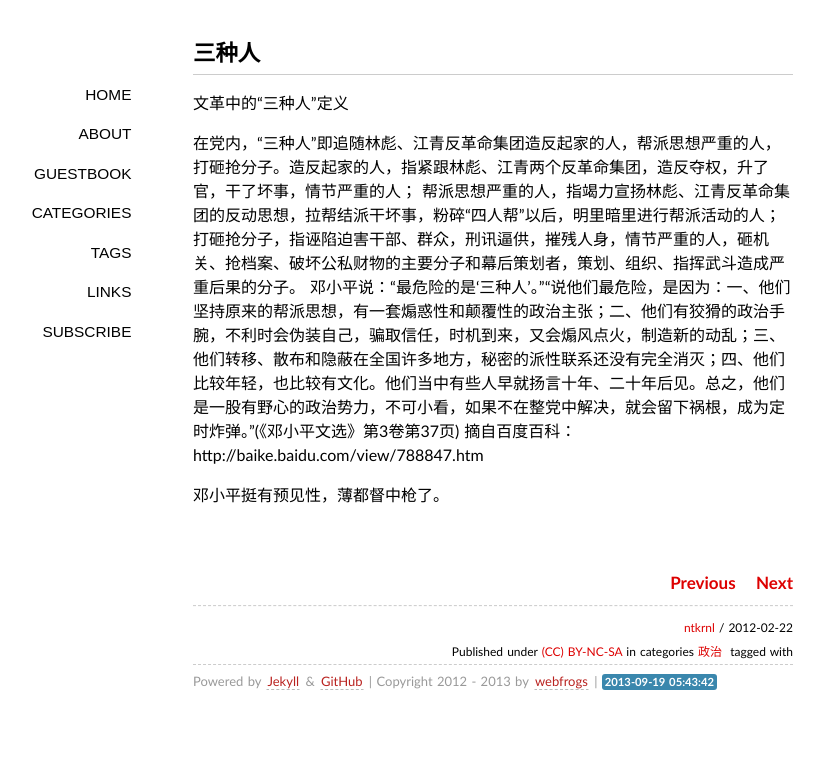
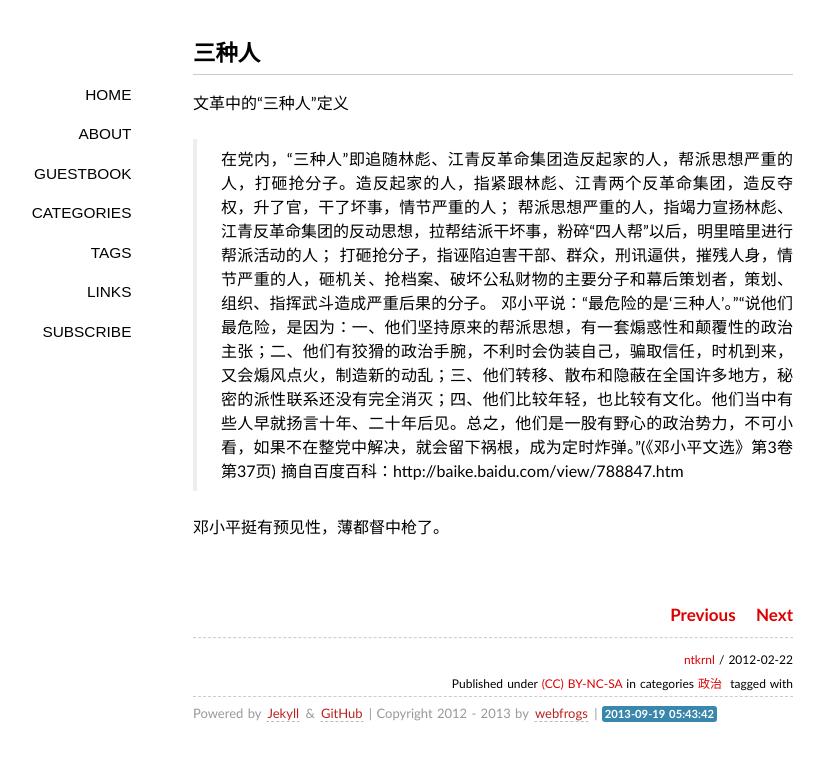
Before and after one commit to ntkrnl/ntkrnl.github.io, a Jekyll site: the page built from _posts/2012-02-22-three-kinds-of-people.markdown, in a window 1280 px wide. Shown: the top 761 px of the page, without its empty margins (147-971 px from the left). Built offline with Jekyll 4.4.1, drawn with Linux system fonts in a browser that asks for light colours; some web fonts are replaced; Markdown is read by kramdown in place of the engine named in the settings; comment, search, counter and statistics services are not loaded.

```diff
--- a/_posts/2012-02-22-three-kinds-of-people.markdown
+++ b/_posts/2012-02-22-three-kinds-of-people.markdown
@@ -12,7 +12,7 @@ categories:
 
 文革中的“三种人”定义
 
-在党内，“三种人”即追随林彪、江青反革命集团造反起家的人，帮派思想严重的人，打砸抢分子。造反起家的人，指紧跟林彪、江青两个反革命集团，造反夺权，升了官，干了坏事，情节严重的人； 帮派思想严重的人，指竭力宣扬林彪、江青反革命集团的反动思想，拉帮结派干坏事，粉碎“四人帮”以后，明里暗里进行帮派活动的人； 打砸抢分子，指诬陷迫害干部、群众，刑讯逼供，摧残人身，情节严重的人，砸机关、抢档案、破坏公私财物的主要分子和幕后策划者，策划、组织、指挥武斗造成严重后果的分子。
-邓小平说：“最危险的是‘三种人’。”“说他们最危险，是因为：一、他们坚持原来的帮派思想，有一套煽惑性和颠覆性的政治主张；二、他们有狡猾的政治手腕，不利时会伪装自己，骗取信任，时机到来，又会煽风点火，制造新的动乱；三、他们转移、散布和隐蔽在全国许多地方，秘密的派性联系还没有完全消灭；四、他们比较年轻，也比较有文化。他们当中有些人早就扬言十年、二十年后见。总之，他们是一股有野心的政治势力，不可小看，如果不在整党中解决，就会留下祸根，成为定时炸弹。”(《邓小平文选》第3卷第37页) 摘自百度百科：http://baike.baidu.com/view/788847.htm
+> 在党内，“三种人”即追随林彪、江青反革命集团造反起家的人，帮派思想严重的人，打砸抢分子。造反起家的人，指紧跟林彪、江青两个反革命集团，造反夺权，升了官，干了坏事，情节严重的人； 帮派思想严重的人，指竭力宣扬林彪、江青反革命集团的反动思想，拉帮结派干坏事，粉碎“四人帮”以后，明里暗里进行帮派活动的人； 打砸抢分子，指诬陷迫害干部、群众，刑讯逼供，摧残人身，情节严重的人，砸机关、抢档案、破坏公私财物的主要分子和幕后策划者，策划、组织、指挥武斗造成严重后果的分子。
+> 邓小平说：“最危险的是‘三种人’。”“说他们最危险，是因为：一、他们坚持原来的帮派思想，有一套煽惑性和颠覆性的政治主张；二、他们有狡猾的政治手腕，不利时会伪装自己，骗取信任，时机到来，又会煽风点火，制造新的动乱；三、他们转移、散布和隐蔽在全国许多地方，秘密的派性联系还没有完全消灭；四、他们比较年轻，也比较有文化。他们当中有些人早就扬言十年、二十年后见。总之，他们是一股有野心的政治势力，不可小看，如果不在整党中解决，就会留下祸根，成为定时炸弹。”(《邓小平文选》第3卷第37页) 摘自百度百科：http://baike.baidu.com/view/788847.htm
 
 邓小平挺有预见性，薄都督中枪了。
```
